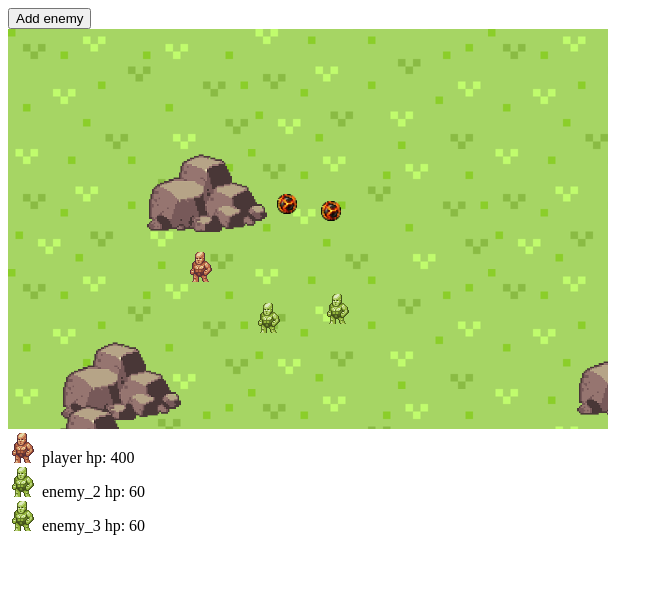
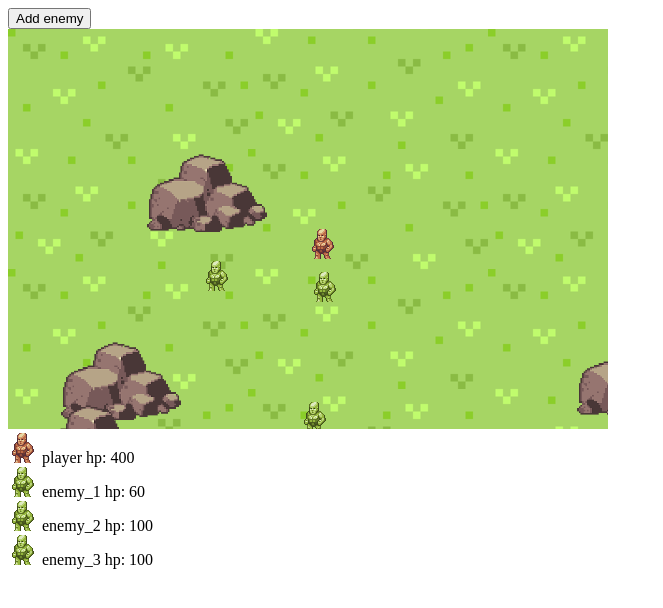
Before and after one commit to xdagadsx/The-Miners-battle, a plain HTML site: page index.html in a window 1280 px wide. Shown: the whole page, without its empty margins (0-663 px from the left). Drawn offline with Linux system fonts and the light colour scheme.

Commit message:
open world implemented

```diff
--- a/index.html
+++ b/index.html
@@ -10,10 +10,10 @@
 
 <body>
     <section>
-        <button onclick="gameObject.addPlayer(new enemy())">Add enemy</button>
+        <button onclick="gameObject.addPlayer(new GAME.enemy())">Add enemy</button>
     </section>
     <section>
-        <canvas id='gameCanvas' width="600" height="400" style="background-image: url(images/grass_background.png); width: 600; height: 400"> </canvas>
+        <canvas id='gameCanvas' width="600" height="400" style="background-image: url(images/grass_background.png)"> </canvas>
     </section>
     <aside>
         <div id='playersStats' />
--- a/scripts/game.js
+++ b/scripts/game.js
@@ -13,32 +13,49 @@
     var allowedMoves = window.GAME.allowedMoves;
     var directions = window.GAME.directions;
 
-    var that = this;
-    that.playerInfos = new Array();
-    that.bulletInfos = new Array();
-    that.barrierInfos = new Array();
+    var userPlayerInfo = undefined;
+    var playerInfos = new Array();
+    var bulletInfos = new Array();
+    var barrierInfos = new Array();
+
+    var gameConfig = undefined;
+    var gameCanvas = undefined;
+    var gameCanvasContext = undefined;
 
     var board_height = undefined;
     var board_width = undefined;
-
     const FPS = 30;
 
     var isInitialized = false;
 
-    that.initialize = function (gameConfig) {
+    var that = this;
+    that.initialize = function (config) {
         if (isInitialized) return;
 
         isInitialized = true;
 
         loadAllNeededImages().then(() => {
-            that.gameConfig = gameConfig;
-            that.gameCanvas = gameConfig.gameCanvas;
-            board_height = that.gameCanvas.height;
-            board_width = that.gameCanvas.width;
+            gameConfig = config;
+            gameCanvas = config.gameCanvas;
+            board_height = gameCanvas.height;
+            board_width = gameCanvas.width;
 
-            that.gameCanvasContext = that.gameCanvas.getContext("2d");
+            gameCanvasContext = gameCanvas.getContext("2d");
 
-            that.addPlayer(new player());
+            var userPlayer = new player();
+            userPlayerInfo = {
+                player: userPlayer,
+                location: {
+                    x: Math.floor(board_width / 2),
+                    y: Math.floor(board_height / 2),
+                    z: Math.floor(board_height / 2) + userPlayer.dimensions.height - userPlayer.dimensions.thickness
+                },
+                image: userPlayer.getImage(),
+                dimensions: userPlayer.dimensions,
+                gameObject: userPlayer
+            };
+            playerInfos.push(userPlayerInfo);
+
             that.addPlayer(new enemy());
             that.addPlayer(new enemy());
             that.addPlayer(new enemy());
@@ -49,14 +66,14 @@
 
             window.setInterval(updateGame, 1000 / FPS);
 
-            that.gameConfig.onGameInitialized(that.playerInfos.map(pi => pi.player));
+            gameConfig.onGameInitialized(playerInfos.map(pi => pi.player));
         });
     }
 
     that.addPlayer = function (player) {
         var image = player.getImage();
 
-        that.playerInfos.push({
+        playerInfos.push({
             player: player,
             location: getLocationWithoutCollision(image, player.dimensions),
             image: image,
@@ -65,8 +82,8 @@
         });
     }
 
-    that.addBullet = function (bullet, bulletLocation) {
-        that.bulletInfos.push({
+    function addBullet(bullet, bulletLocation) {
+        bulletInfos.push({
             bullet: bullet,
             location: bulletLocation,
             image: bullet.getImage(),
@@ -76,7 +93,7 @@
     }
     that.addBarrier = function (barrier) {
         var image = barrier.getImage();
-        that.barrierInfos.push({
+        barrierInfos.push({
             barrier: barrier,
             location: getLocationWithoutCollision(image, barrier.dimensions),
             image: image,
@@ -126,7 +143,7 @@
             }
             newLocation.z = newLocation.y + objectDimensions.height - objectDimensions.thickness;
 
-            var allObjectsOnBoard = that.barrierInfos.concat(that.playerInfos).concat(that.bulletInfos);
+            var allObjectsOnBoard = barrierInfos.concat(playerInfos, bulletInfos);
             var collisionDetected = detectObjectCollision({ location: newLocation, image: image, dimensions: objectDimensions }, allObjectsOnBoard);
             var objectIsOnBoard = entireObjectIsOnBoard(newLocation, image);
 
@@ -137,28 +154,29 @@
     }
 
     function updateGame() {
-        //players can produce bullets, so they need to move first
-        that.bulletInfos.forEach(moveBullet);
-        that.playerInfos.forEach(movePlayer);
+        movePlayer();
+        bulletInfos.forEach(moveBullet);
+        playerInfos.filter(pi => pi != userPlayerInfo).forEach(moveBot);
 
         //check player collisions with bullets and update health
-        var playersStateChanged = checkCollisionsWithBullets(that.playerInfos.concat(that.barrierInfos));
+        var playersStateChanged = checkCollisionsWithBullets(playerInfos.concat(barrierInfos));
 
         deleteNotNeededBullets();
-        that.playerInfos = that.playerInfos.filter(pi => pi.player.hp > 0);
+        //deleteAllNotReachableObjects();
+        playerInfos = playerInfos.filter(pi => pi.player.hp > 0);
 
-        redrawMap();
+        redrawVisibleObjectsOnMap();
 
         if (playersStateChanged)
-            that.gameConfig.onPlayersUpdated(that.playerInfos.map(pi => pi.player));
+            gameConfig.onPlayersUpdated(playerInfos.map(pi => pi.player));
     }
 
-    function checkCollisionsWithBullets(objectInfos){
+    function checkCollisionsWithBullets(objectInfos) {
         var playersStateChanged = false;
 
         for (var objectInfo of objectInfos) {
-            for (var j = 0; j < that.bulletInfos.length; ++j) {
-                var bulletInfo = that.bulletInfos[j];
+            for (var j = 0; j < bulletInfos.length; ++j) {
+                var bulletInfo = bulletInfos[j];
                 if (collisionDetector.detectCollision(objectInfo.location, objectInfo.image, bulletInfo.location, bulletInfo.image, getCollisionRestriction(objectInfo), getCollisionRestriction(bulletInfo))) {
                     objectInfo.gameObject.hp -= bulletInfo.bullet.damage;
                     bulletInfo.toRemove = true;
@@ -171,12 +189,12 @@
         return playersStateChanged;
     }
 
-    function redrawMap() {
-        that.gameCanvasContext.clearRect(0, 0, that.gameCanvas.width, that.gameCanvas.height);
+    function redrawVisibleObjectsOnMap() {
+        gameCanvasContext.clearRect(0, 0, board_width, board_height);
 
-        that.bulletInfos
-            .concat(that.playerInfos)
-            .concat(that.barrierInfos)
+        bulletInfos
+            .concat(playerInfos, barrierInfos)
+            .filter(objectInfo => !isOutsideOfVisibleMap(objectInfo.location, objectInfo.dimensions))
             .sort((o1, o2) => o1.location.z - o2.location.z)
             .forEach(objectInfo => drawObject(objectInfo));
     }
@@ -184,31 +202,89 @@
     function deleteNotNeededBullets() {
         var bulletToRemoveIndexes = new Array();
 
-        for (var i = 0; i < that.bulletInfos.length; i++) {
-            var bulletInfo = that.bulletInfos[i];
+        for (var i = 0; i < bulletInfos.length; i++) {
+            var bulletInfo = bulletInfos[i];
 
-            if (bulletInfo.toRemove || bulletInfo.location.x >= board_width || bulletInfo.location.y >= board_height || bulletInfo.location.x <= 0 || bulletInfo.location.y <= 0) {
+            if (bulletInfo.toRemove || isOutsideOfReachableMap(bulletInfo.location)) {
                 bulletToRemoveIndexes.push(i);
             }
         }
 
-        bulletToRemoveIndexes.forEach(index => that.bulletInfos.splice(index, 1));
+        bulletToRemoveIndexes.forEach(index => bulletInfos.splice(index, 1));
+    }
+
+    const maximumDistanceFromVisibleMap = 200;
+    const maxX = board_width + maximumDistanceFromVisibleMap;
+    const maxY = board_height + maximumDistanceFromVisibleMap;
+
+    function isOutsideOfReachableMap(location){
+        return location.x >= maxX || location.y >= maxY || location.x <= -maximumDistanceFromVisibleMap || location.y <= -maximumDistanceFromVisibleMap;
+    }
+
+    function isOutsideOfVisibleMap(location, dimensions){
+        return location.x >= board_width || location.y >= board_height || location.x + dimensions.width <= 0 || location.y + dimensions.height <= 0;
     }
 
     function drawObject(objectInfo) {
-        that.gameCanvasContext.drawImage(objectInfo.image, objectInfo.location.x, objectInfo.location.y);
+        gameCanvasContext.drawImage(objectInfo.image, objectInfo.location.x, objectInfo.location.y);
     }
 
-    function movePlayer(playerInfo) {
+    function movePlayer() {
+        var playerMove = userPlayerInfo.player.getNextMove();
+
+        if (playerMove.type === allowedMoves.Move && playerMove.direction !== directions.None) {
+            //get location delta from player move and subtract it from each object location
+            var move = mapDirectionToMove(playerMove.direction);
+
+            var playerMoveUnit = Math.round(userPlayerInfo.player.speed / FPS);
+            var locationDelta = { x: move.moveX * playerMoveUnit, y: move.moveY * playerMoveUnit, z: move.moveY * playerMoveUnit };
+
+            var currentPlayerLocation = userPlayerInfo.location;
+            //update player location only for collision detection
+            userPlayerInfo.location = {
+                x: currentPlayerLocation.x + locationDelta.x,
+                y: currentPlayerLocation.y + locationDelta.y,
+                z: currentPlayerLocation.z + locationDelta.z
+            };
+
+            if (!detectObjectCollision(userPlayerInfo, barrierInfos.concat(playerInfos.filter(pi => pi !== userPlayerInfo)))) {
+                playerInfos.filter(pi => pi != userPlayerInfo).concat(barrierInfos, bulletInfos).forEach(objectInfo => {
+                    objectInfo.location.x -= locationDelta.x;
+                    objectInfo.location.y -= locationDelta.y;
+                    objectInfo.location.z -= locationDelta.z;
+                });
+            }
+
+            //reset player location to previous value
+            userPlayerInfo.location = currentPlayerLocation;
+        }
+        else if (playerMove.type === allowedMoves.Shoot)
+            shootBullet(userPlayerInfo, playerMove.direction);
+    }
+
+    function moveBot(playerInfo) {
         var playerMove = playerInfo.player.getNextMove();
 
         if (playerMove.type === allowedMoves.Move)
             updatePlayerLocation(playerInfo, playerMove.direction);
-        else if (playerMove.type === allowedMoves.Shoot) {
-            var bulletToBeShooted = new bullet(playerMove.direction);
+        else if (playerMove.type === allowedMoves.Shoot)
+            shootBullet(playerInfo, playerMove.direction);
+    }
+
+    function moveBullet(bulletInfo) {
+        var bulletMove = bulletInfo.bullet.getNextMove();
+        var move = mapDirectionToMove(bulletMove.direction);
+        var bulletMoveUnit = Math.round(bulletInfo.bullet.speed / FPS);
+
+        bulletInfo.location.x += move.moveX * bulletMoveUnit;
+        bulletInfo.location.y += move.moveY * bulletMoveUnit;
+    }
+
+    function shootBullet(playerInfo, bulletDirection) {
+        var bulletToBeShooted = new bullet(bulletDirection);
         var bulletImage = bulletToBeShooted.getImage();
 
-            var bulletMove = mapDirectionToMove(playerMove.direction);
+        var bulletMove = mapDirectionToMove(bulletDirection);
 
         var bulletStartLocation = { x: playerInfo.location.x, y: playerInfo.location.y };
         if (bulletMove.moveX === 1) {
@@ -228,50 +304,26 @@
         }
 
         bulletStartLocation.z = bulletStartLocation.y + bulletToBeShooted.dimensions.height - bulletToBeShooted.dimensions.thickness;
-            that.addBullet(bulletToBeShooted, bulletStartLocation);
+        addBullet(bulletToBeShooted, bulletStartLocation);
     }
-    }
-
-    function moveBullet(bulletInfo) {
-        var bulletMove = bulletInfo.bullet.getNextMove();
-        var move = mapDirectionToMove(bulletMove.direction);
-        var bulletMoveUnit = Math.round(bulletInfo.bullet.speed / FPS);
-
-        bulletInfo.location.x += move.moveX * bulletMoveUnit;
-        bulletInfo.location.y += move.moveY * bulletMoveUnit;
-    }
-
     function updatePlayerLocation(playerInfo, playerDirection) {
         if (playerDirection == directions.None)
             return;
 
         var move = mapDirectionToMove(playerDirection);
         var player = playerInfo.player;
-        var playerMoveUnit = player.speed / FPS;
-
-        if (playerInfo.location.x <= playerMoveUnit && move.moveX < 0) {
-            move.moveX = 0;
-        }
-        if (playerInfo.location.x >= board_width - playerMoveUnit - playerInfo.image.width && move.moveX > 0) {
-            move.moveX = 0;
-        }
-        if (playerInfo.location.y <= playerMoveUnit && move.moveY < 0) {
-            move.moveY = 0;
-        }
-        if (playerInfo.location.y >= board_height - playerMoveUnit - playerInfo.image.height && move.moveY > 0) {
-            move.moveY = 0;
-        }
+        var playerMoveUnit = Math.round(player.speed / FPS);
 
         var newPlayerLocation = {
-            x: playerInfo.location.x + Math.round(move.moveX * playerMoveUnit),
-            y: playerInfo.location.y + Math.round(move.moveY * playerMoveUnit)
+            x: playerInfo.location.x + move.moveX * playerMoveUnit,
+            y: playerInfo.location.y + move.moveY * playerMoveUnit
         }
-        newPlayerLocation.z = newPlayerLocation.y + player.dimensions.height - player.dimensions.thickness;
+        newPlayerLocation.z = playerInfo.location.z + move.moveY * playerMoveUnit;
 
         var oldPlayerLocation = playerInfo.location;
         playerInfo.location = newPlayerLocation;
 
-        if (detectObjectCollision(playerInfo, that.barrierInfos.concat(that.playerInfos.filter(pi => pi !== playerInfo)))) {
+        if (detectObjectCollision(playerInfo, barrierInfos.concat(playerInfos.filter(pi => pi !== playerInfo)))) {
             playerInfo.location = oldPlayerLocation;
         }
     }
```
Lines whose indentation alone changed are shown as unchanged.
